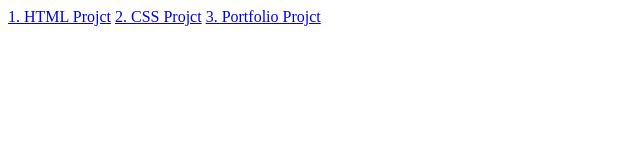
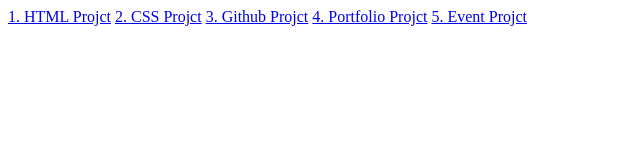
Before and after one commit to techhasib/links, a plain HTML site: page index.html in a window 1280 px wide. Shown: the whole page, without its empty margins (0-640 px from the left). Drawn offline with Linux system fonts and the light colour scheme.

Commit message:
event site added

```diff
--- a/index.html
+++ b/index.html
@@ -10,7 +10,9 @@
     <section>
         <a href="http://techhasib.github.io/html" target="_blank" rel="noopener noreferrer">1. HTML Projct</a>
         <a href="http://techhasib.github.io/css" target="_blank" rel="noopener noreferrer"> 2. CSS Projct</a>
-        <a href="http://techhasib.github.io/css" target="_blank" rel="noopener noreferrer"> 3. Portfolio Projct</a>
+        <a href="http://techhasib.github.io/github" target="_blank" rel="noopener noreferrer"> 3. Github Projct</a>
+        <a href="http://techhasib.github.io/muftirqib" target="_blank" rel="noopener noreferrer"> 4. Portfolio Projct</a>
+        <a href="http://techhasib.github.io/event" target="_blank" rel="noopener noreferrer"> 5. Event Projct</a>
     </section>
 </body>
 </html>
```
